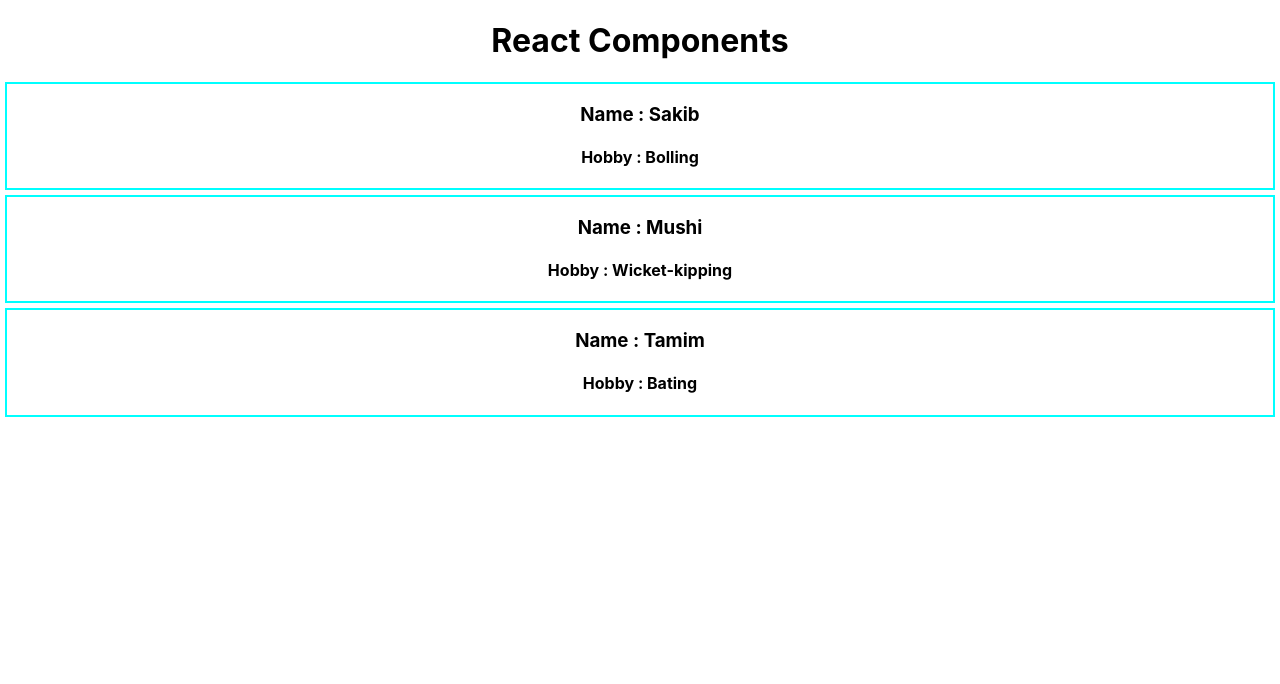
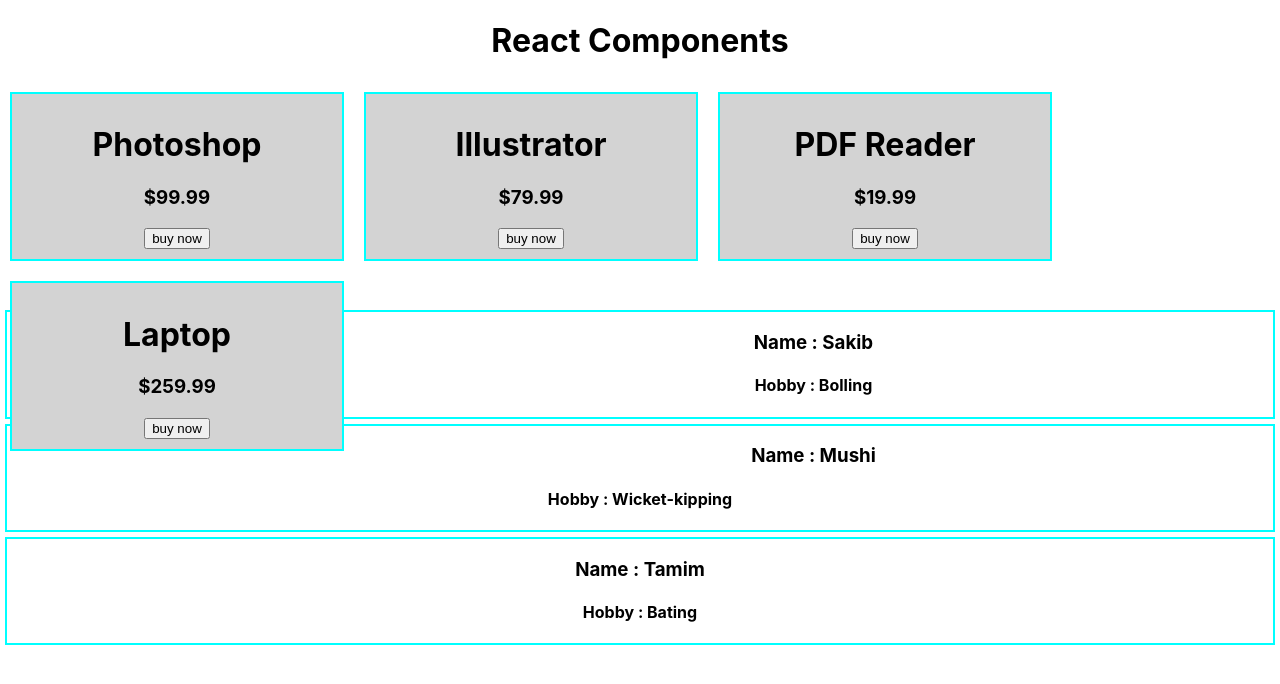
Before and after one commit to Prodip2416/react-exercise, a React (Create React App) app in the folder core-concepts/: page / in a window 1280 px wide. Shown: the top 684 px of the page. Built offline with nearby package versions, Linux system fonts and the light colour scheme.

Commit message:
Pass object to components and access object

```diff
--- a/core-concepts/src/App.js
+++ b/core-concepts/src/App.js
@@ -3,14 +3,63 @@
 import './App.css';
 
 function App() {
+  const productList = [
+    {
+      name: 'Photoshop',
+      price: '$99.99'
+    },
+    {
+      name: 'Illustrator',
+      price: '$79.99'
+    },
+    {
+      name: 'PDF Reader',
+      price: '$19.99'
+    },
+    {
+      name: 'Laptop',
+      price: '$259.99'
+    }
+  ]
   return (
     <div className="App">
       <h1>React Components</h1>
-      <Person name="Sakib" hobby="Bolling" />
-      <Person name="Mushi" hobby="Wicket-kipping" />
-      <Person name="Tamim" hobby="Bating" />
+      <div>
+        <Product product={productList[0]} />
+        <Product product={productList[1]} />
+        <Product product={productList[2]} />
+        <Product product={productList[3]} />
+      </div>
+      <div style={{marginTop:'250px'}}>
+        <Person name="Sakib" hobby="Bolling" />
+        <Person name="Mushi" hobby="Wicket-kipping" />
+        <Person name="Tamim" hobby="Bating" />
+      </div>
+
+
     </div>
   );
+}
+
+function Product(props) {
+  console.log(props);
+  const { name, price } = props.product;
+  const productStyle = {
+    color: 'black',
+    backgroundColor: 'lightgray',
+    margin: '10px',
+    padding: '10px',
+    border: '2px solid cyan',
+    float: 'left',
+    width: '310px'
+  }
+  return (
+    <div style={productStyle}>
+      <h1>{name}</h1>
+      <h3>{price}</h3>
+      <button>buy now</button>
+    </div>
+  )
 }
 
 function Person(props) {
```
